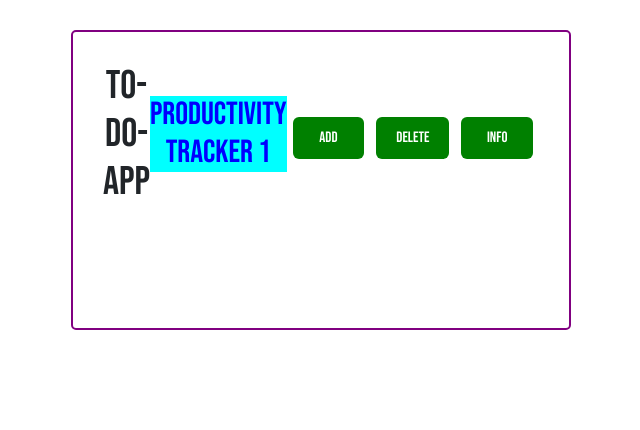
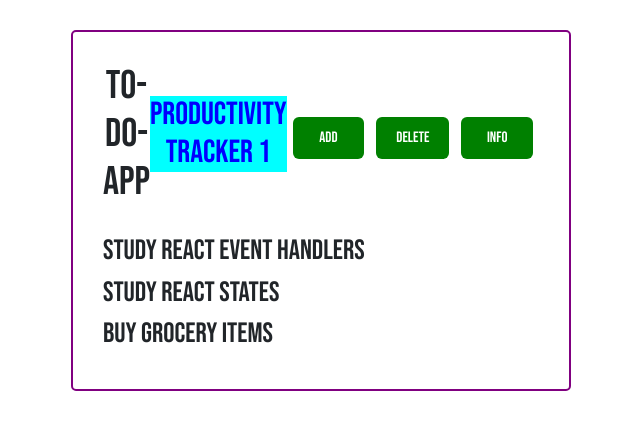
Before and after one commit to KG-2023/react-exercise, a React (Create React App) app: page / in a window 1280 px wide. Shown: the top 430 px of the page, without its empty margins (319-959 px from the left). Built offline with nearby package versions, Linux system fonts and the light colour scheme.

Commit message:
close #1 setup hook for useState Solve issue with uniqueKey

```diff
--- a/src/App.js
+++ b/src/App.js
@@ -1,6 +1,7 @@
 import logo from './logo.svg';
 import './App.css';
 import Header from './components/Header';
+import Tasks from './components/Tasks';
 
 
 /*********************************ROOT COMPONENT*******************/
@@ -12,6 +13,8 @@
 
     <div className="container">
       <Header title="Productivity Tracker 1" />
+      <Tasks />
+
     </div>
 
    /*
--- a/src/components/Header.js
+++ b/src/components/Header.js
@@ -3,7 +3,7 @@
 
 //Arrow function syntax
 const Header = ({ title}) => {
-  const onClick = ({title}) => {
+  const onClick = () => {
     console.log('Test click for the console log');
     alert('Test the onClick prop function inside of the console.');
   }
--- /dev/null
+++ b/src/components/Tasks.js
@@ -0,0 +1,35 @@
+import React, { useState } from "react";
+
+const Tasks = () => {
+    const [tasks, setTasks] = useState([
+        {
+            id: 1,
+            text: 'Study react event handlers',
+            day: 'Sept 4, 2023',
+            reminder: true
+        },
+        {
+            id: 2,
+            text: 'Study react states',
+            day: 'Sept 4, 2023',
+            reminder: true
+        },
+        {
+            id: 3,
+            text: 'Buy grocery items',
+            day: 'Sept 4, 2023',
+            reminder: false
+        }
+    ]);
+
+    return (
+        <>
+        {tasks.map((task)=>(
+            <h3 key={task.id}>
+            {task.text}
+             </h3>))}
+        </>
+    )
+}
+
+export default Tasks
```
Also changed, not shown: src/components/Button.js (line endings or trailing spaces).
